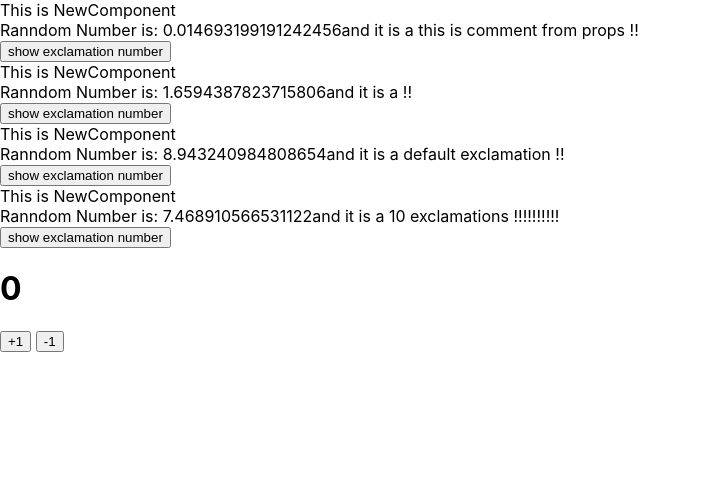
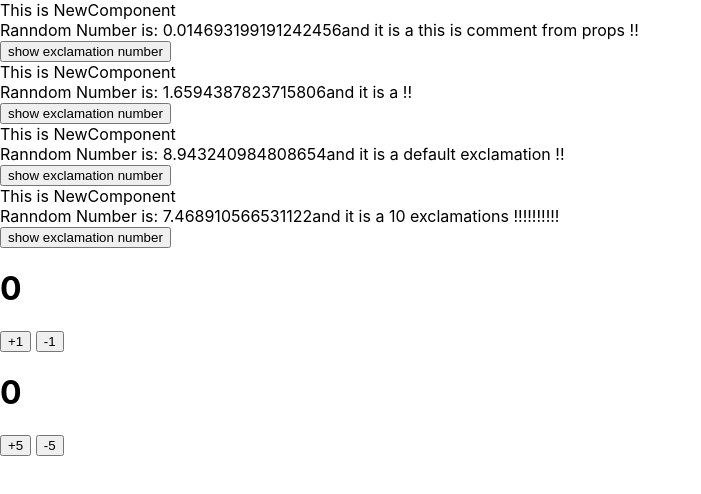
Before and after one commit to INF800/REACT-BASIC-HOOKS, a React (Create React App) app in the folder my-hooks-app/: page / in a window 1280 px wide. Shown: the top 494 px of the page, without its empty margins (0-701 px from the left). Built offline with nearby package versions, Linux system fonts and the light colour scheme.

Commit message:
STATES with props DONE

```diff
--- a/my-hooks-app/src/App.js
+++ b/my-hooks-app/src/App.js
@@ -13,6 +13,7 @@ function App() {
       <NewComponent comment='default exclamation'/>
       <NewComponent comment='10 exclamations' excitement={10} />
       <NewStateComponent/>
+      <NewStateComponent step={5}/>
     </div>
   );
 }
--- a/my-hooks-app/src/NewComponentDir/NewStateComponent.js
+++ b/my-hooks-app/src/NewComponentDir/NewStateComponent.js
@@ -2,7 +2,7 @@ import React, {useState} from 'react';
 
 /** Note that whenever a state changes,
  * the whole component below updates */
-function NewStateComponent() {
+function NewStateComponent({step=1}) {
 
   /** useState:
   *    + input: initial state (any js object)
@@ -24,12 +24,12 @@ function NewStateComponent() {
   return (
     <div>
       <h1>{curState}</h1>
-      <button onClick={ () => updateState(curState + 1) }>
-        +1
+      <button onClick={ () => updateState(curState + step) }>
+        +{step}
       </button>
       &nbsp;
-      <button onClick={ () => updateState(curState - 1) }>
-        -1
+      <button onClick={ () => updateState(curState - step) }>
+        -{step}
       </button>
     </div>
   );
```
Also changed, not shown: 1 other file (tests, documents, lock files or other folders).
